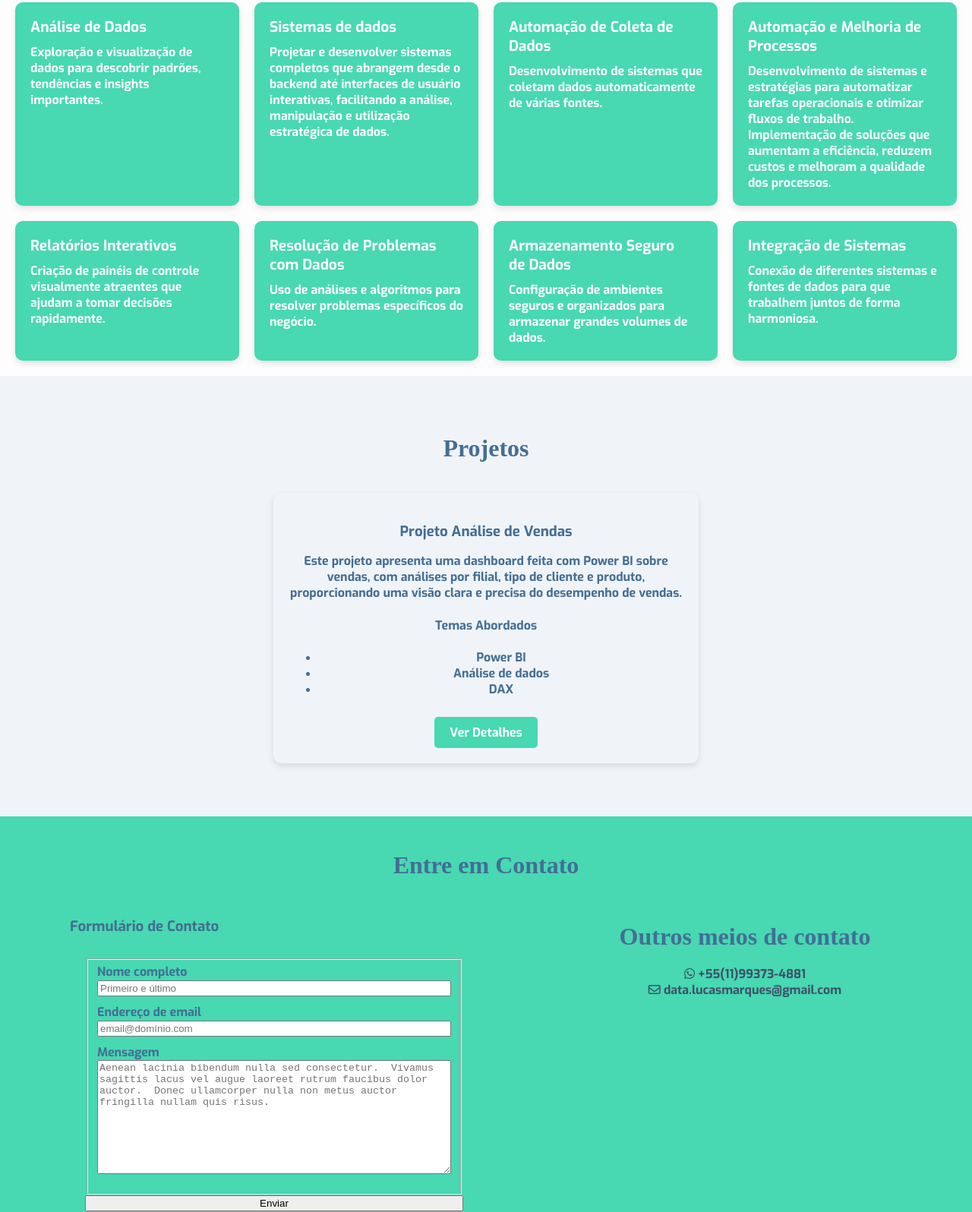
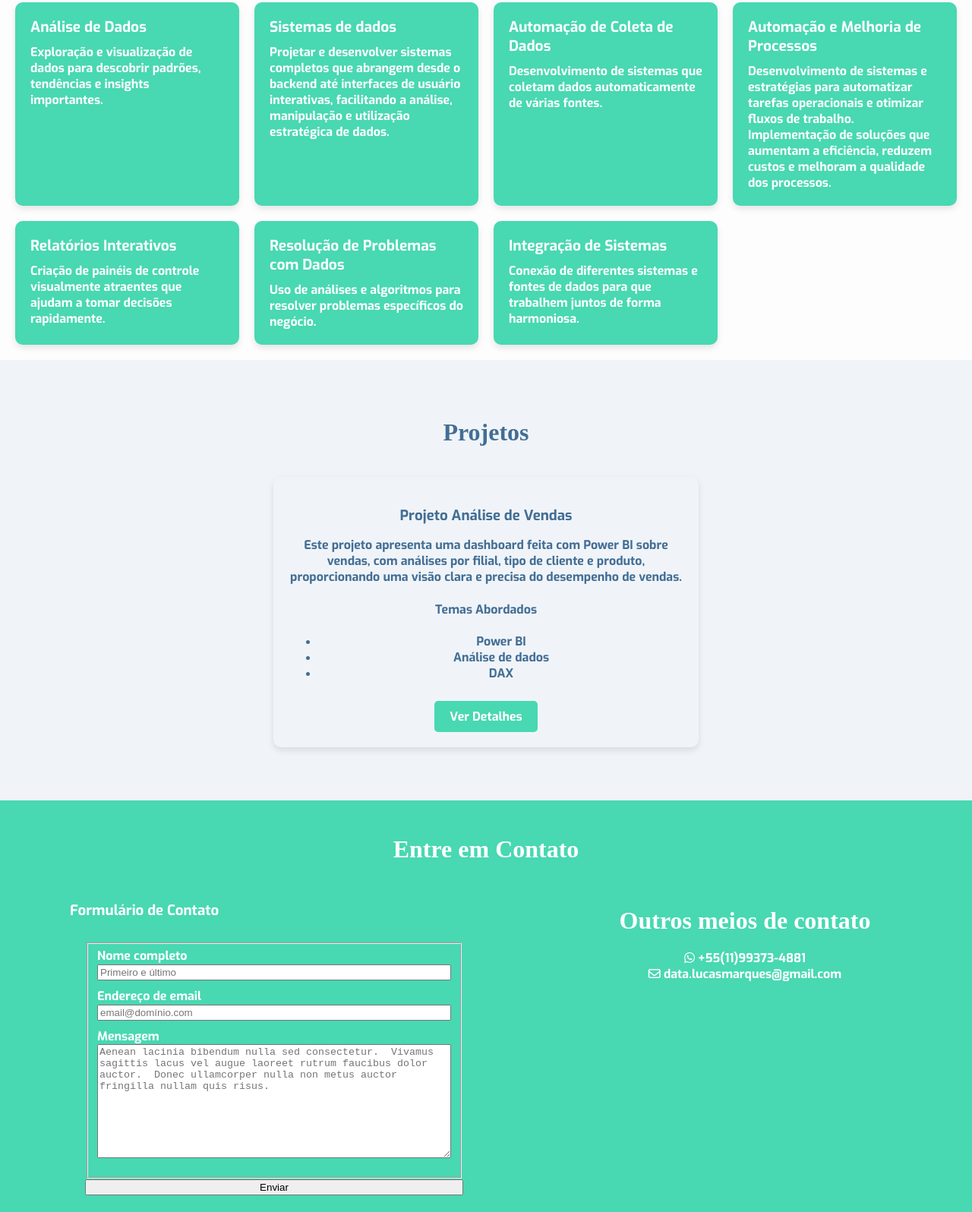
Before and after one commit to O-marqs/Portifolio, a plain HTML site: page index.html in a window 1280 px wide. Shown: the part 1356-2952 px from the top of the page at 76% size. Drawn offline with Linux system fonts and the light colour scheme; a web font is replaced by a local one.

Commit message:
update for post

```diff
--- a/index.html
+++ b/index.html
@@ -200,10 +200,6 @@
             </div>
 
             <div class="competencia">
-                <div class="titulo">Armazenamento Seguro de Dados</div>
-                <div class="descricao">Configuração de ambientes seguros e organizados para armazenar grandes volumes de dados.</div>
-            </div>
-            <div class="competencia">
                 <div class="titulo">Integração de Sistemas</div>
                 <div class="descricao">Conexão de diferentes sistemas e fontes de dados para que trabalhem juntos de forma harmoniosa.</div>
             </div>
@@ -230,18 +226,18 @@
     </section>
 
     <footer id="contato">
-        <h2 style="color: #436E95;">Entre em Contato</h2>
+        <h2 style="color: #ffffff;">Entre em Contato</h2>
 
         <div class="contact-form">
-            <h3>Formulário de Contato</h3>
+            <h3 style="color: #ffffff;">Formulário de Contato</h3>
 
             <form id="fs-frm" name="simple-contact-form" accept-charset="utf-8" action="https://formspree.io/f/xyyryqdy" method="post">
                 <fieldset id="fs-frm-inputs">
-                  <label for="full-name"><font style="vertical-align: inherit;"><font style="vertical-align: inherit;">Nome completo</font></font></label>
+                  <label for="full-name"  style="color: #ffffff;"><font style="vertical-align: inherit;"><font style="vertical-align: inherit;">Nome completo</font></font></label>
                   <input type="text" name="name" id="full-name" placeholder="Primeiro e último" required="">
-                  <label for="email-address"><font style="vertical-align: inherit;"><font style="vertical-align: inherit;">Endereço de email</font></font></label>
+                  <label for="email-address"  style="color: #ffffff;"><font style="vertical-align: inherit;"><font style="vertical-align: inherit;">Endereço de email</font></font></label>
                   <input type="email" name="_replyto" id="email-address" placeholder="email@domínio.com" required="">
-                  <label for="message"><font style="vertical-align: inherit;"><font style="vertical-align: inherit;">Mensagem</font></font></label>
+                  <label for="message"  style="color: #ffffff;"><font style="vertical-align: inherit;"><font style="vertical-align: inherit;">Mensagem</font></font></label>
                   <textarea rows="5" name="message" id="message" placeholder="Aenean lacinia bibendum nulla sed consectetur.  Vivamus sagittis lacus vel augue laoreet rutrum faucibus dolor auctor.  Donec ullamcorper nulla non metus auctor fringilla nullam quis risus." required=""></textarea>
                   <input type="hidden" name="_subject" id="email-subject" value="Contact Form Submission">
                 </fieldset>
@@ -249,13 +245,13 @@
               </form>
         </div>
         <div class="contact-info">
-            <h2 style="color: #436E95;">Outros meios de contato</h2>
+            <h2 style="color: #ffffff;">Outros meios de contato</h2>
 
-            <a style="color: #3c526a;">
+            <a style="color: #ffffff;">
                 <i class="fab fa-whatsapp"></i> +55(11)99373-4881
             </a><br/>
 
-            <a style="color: #3c526a;">
+            <a style="color: #ffffff;">
                 <i class="far fa-envelope"></i> data.lucasmarques@gmail.com
             </a>
         </div>
```
